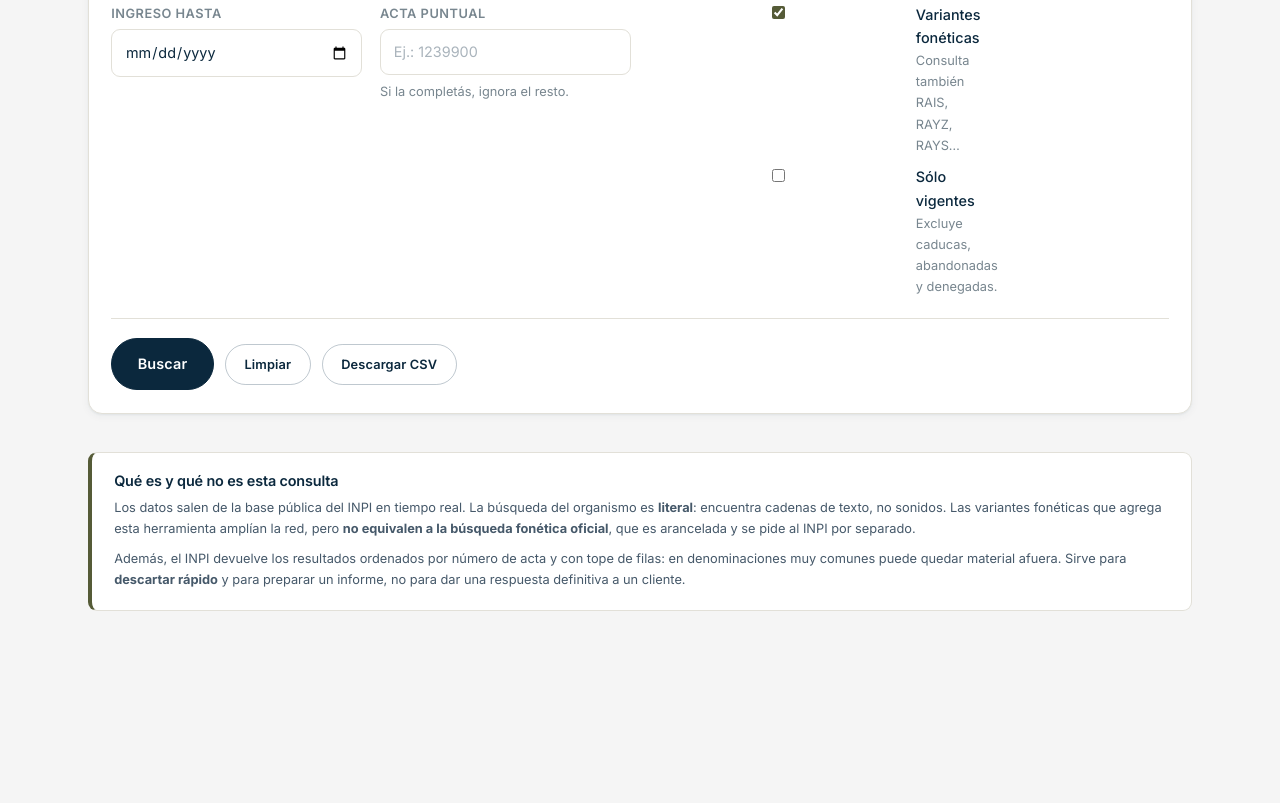
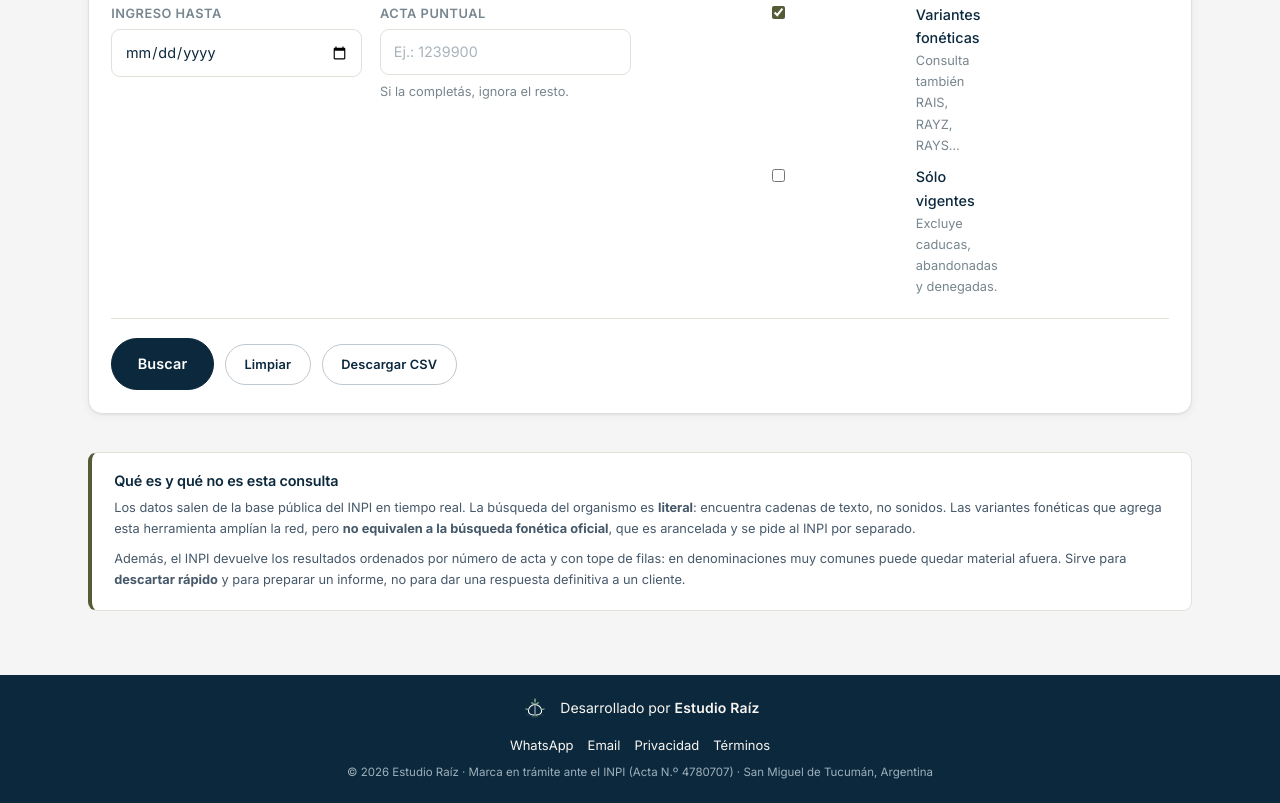
Before and after one commit to Danielfdib/Estudio-RAIZ, a plain HTML site: page web/herramientas/marcas.html in a window 1280 px wide. Shown: the part 329-1132 px from the top of the page. Before the commit the page ends 1004 px from the top, so only its background shows below. Drawn offline with Linux system fonts and the light colour scheme.

Commit message:
Pie de Estudio Raíz en la herramienta de marcas
Co-Authored-By: Claude Opus 5.5 <noreply@anthropic.com>

```diff
--- a/web/herramientas/marcas.html
+++ b/web/herramientas/marcas.html
@@ -216,6 +216,33 @@
   <input type="hidden" name="acta" value="">
 </form>
 
+<!-- ER-CREDIT:START · Pie de Estudio Raíz (no editar a mano: se regenera igual en todos los proyectos) -->
+<style>
+.er-credit{all:initial;display:block;box-sizing:border-box;width:100%;margin:0;padding:18px 16px 22px;background:#0B283D;color:#DCE3E8;font:400 13px/1.5 Inter,system-ui,-apple-system,"Segoe UI",Roboto,sans-serif;text-align:center;position:relative;z-index:1}
+.er-credit *{box-sizing:border-box}
+.er-credit a{color:#F9F6F1;text-decoration:none}
+.er-credit a:hover,.er-credit a:focus-visible{text-decoration:underline;text-underline-offset:2px}
+.er-credit__brand{display:inline-flex;align-items:center;gap:10px;font-size:14px}
+.er-credit__brand img{width:30px;height:30px;border-radius:7px;display:block}
+.er-credit__brand strong{font-weight:600;letter-spacing:.2px}
+.er-credit__links{margin:8px 0 0;display:flex;flex-wrap:wrap;justify-content:center;gap:4px 14px}
+.er-credit__legal{margin:8px 0 0;font-size:11.5px;color:#9FB0BC}
+</style>
+<footer class="er-credit" aria-label="Créditos">
+  <a class="er-credit__brand" href="https://estudio-raiz.vercel.app" target="_blank" rel="noopener">
+    <img src="../assets/img/favicon.svg" alt="" width="30" height="30">
+    <span>Desarrollado por <strong>Estudio Raíz</strong></span>
+  </a>
+  <p class="er-credit__links">
+    <a href="https://wa.me/5493810000000" target="_blank" rel="noopener">WhatsApp</a>
+    <a href="mailto:daniel.franco.dib@gmail.com">Email</a>
+    <a href="https://estudio-raiz.vercel.app/privacidad" target="_blank" rel="noopener">Privacidad</a>
+    <a href="https://estudio-raiz.vercel.app/terminos" target="_blank" rel="noopener">Términos</a>
+  </p>
+  <p class="er-credit__legal">© 2026 Estudio Raíz · Marca en trámite ante el INPI (Acta N.º 4780707) · San Miguel de Tucumán, Argentina</p>
+</footer>
+<!-- ER-CREDIT:END -->
+
 <script src="../assets/js/herramientas-marcas.js"></script>
 </body>
 </html>
```
